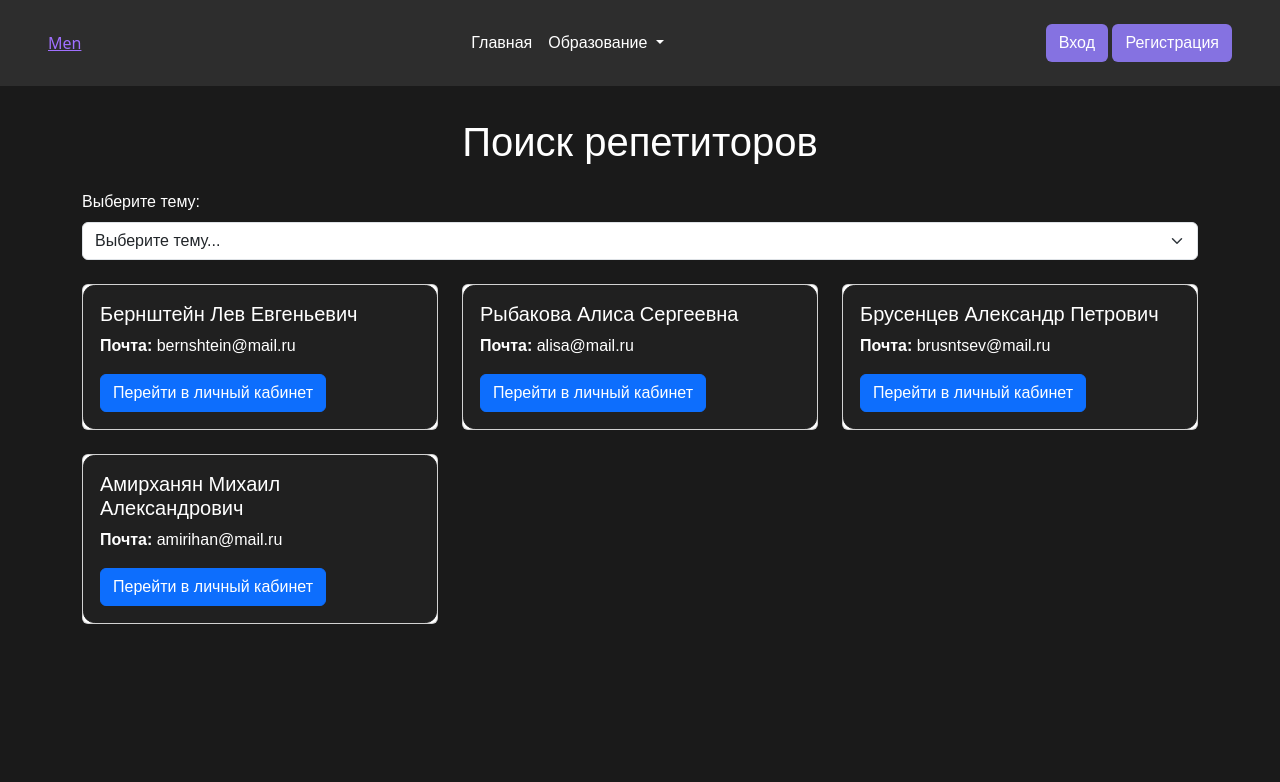
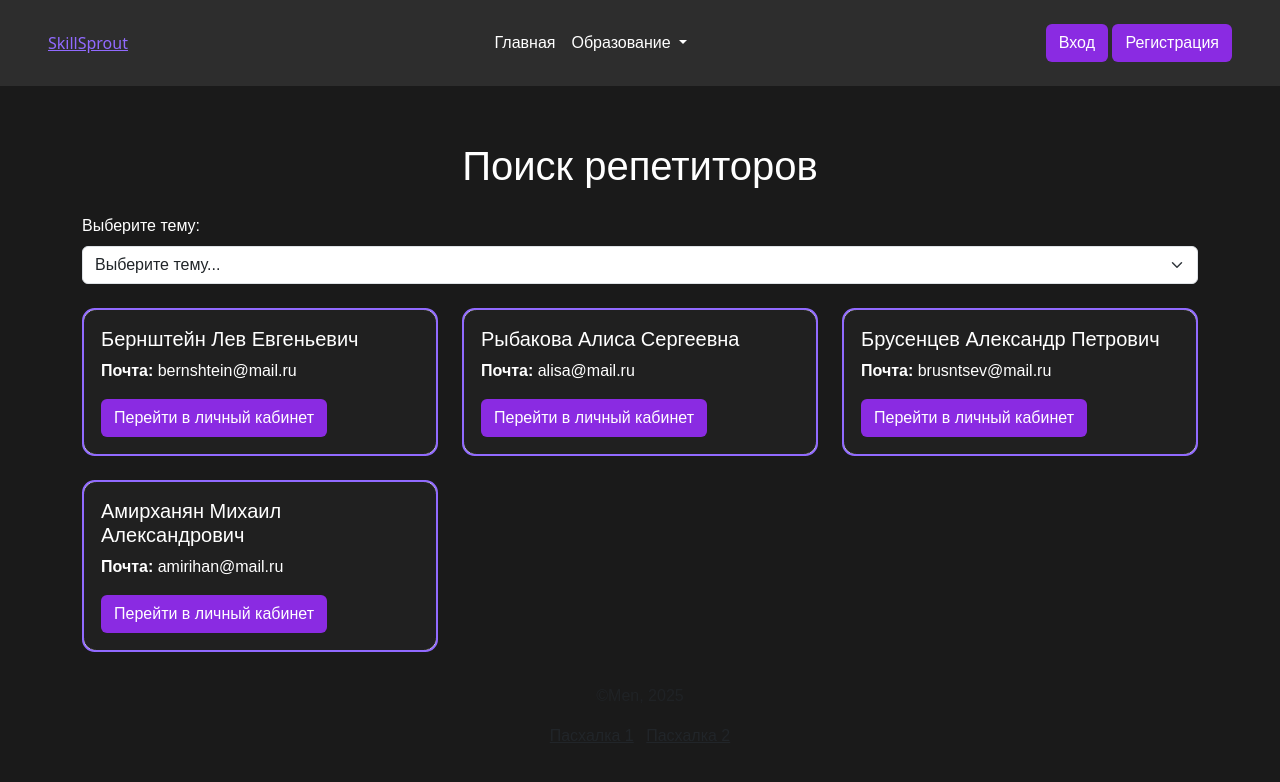
Before and after one commit to alissaryb/sitronics, a Flask app: page /repetitors in a window 1280 px wide. Shown: the top 782 px of the page. Run offline with Flask 3, Linux system fonts and the light colour scheme.

Commit message:
стили

```diff
--- a/static/css/button.css
+++ b/static/css/button.css
@@ -32,10 +32,10 @@
 }
 
 .btn-violet {
-    background: rgb(133, 114, 225);
+    background: var(--purple-primary);
     color: white;
 }
 .btn-violet:hover {
-    background: rgb(145, 131, 211);
+    background: var(--purple-active);
     color: white;
 }
--- a/templates/base.html
+++ b/templates/base.html
@@ -42,7 +42,7 @@
 <nav class="navbar navbar-expand-md my-nav py-3 px-5">
     <span class="bs-icon-sm bs-icon-rounded bs-icon-primary d-flex justify-content-center align-items-center me-2 bs-icon">
         <!-- <img src="/static/media/logo.png" width="37" height="50" class="bi me-2"> -->
-        <span class="text-logo"><a href="/" style="color: #916aff">Men</a></span>
+        <span class="text-logo"><a href="/" style="color: #916aff">SkillSprout</a></span>
     </span>
 
     <button class="navbar-toggler" data-bs-toggle="collapse" data-bs-target="#navbarNav">
--- a/templates/index.html
+++ b/templates/index.html
@@ -5,7 +5,7 @@
 <section class="container my-5 py-5">
     <div class="row align-items-center">
         <div class="col-lg-6">
-            <h1 class="display-4 fw-bold mb-4">Образовательная платформа <span class="text-violet">Men</span></h1>
+            <h1 class="display-4 fw-bold mb-4">Образовательная платформа <span class="text-violet">SkillSprout</span></h1>
             <p class="lead mb-4">Ваш универсальный гид в мире образования и карьеры</p>
             <div class="d-grid gap-3 d-md-flex">
                 <a href="/courses" class="btn btn-violet btn-lg px-4 me-md-2">Начать обучение</a>
@@ -73,7 +73,7 @@
 
 <style>
     .text-violet { color: #916aff; }
-    .border-violet { border: 2px solid #916aff; border-radius: 0.5rem;}
+    .border-violet { border: 2px solid #916aff; border-radius: 0.8rem;}
     .bg-violet { background-color: #916aff; }
     .bg-light-violet { background-color: rgba(145, 106, 255, 0.1); }
     .btn-outline-violet {
--- a/templates/repetitors.html
+++ b/templates/repetitors.html
@@ -1,92 +1,33 @@
-<!DOCTYPE html>
-<html lang="en">
-<head>
-    <meta charset="UTF-8">
-    <meta name="viewport" content="width=device-width, initial-scale=1.0">
-    <link rel="icon" type="image/png" href="/static/media/logo.png">
-    <title></title>
-
-    <link href="https://cdn.jsdelivr.net/npm/bootstrap@5.3.0/dist/css/bootstrap.min.css"
-          rel="stylesheet"
-          integrity="sha384-9ndCyUaIbzAi2FUVXJi0CjmCapSmO7SnpJef0486qhLnuZ2cdeRhO02iuK6FUUVM"
-          crossorigin="anonymous">
-    <link href="https://cdn.jsdelivr.net/npm/bootstrap-icons@1.10.5/font/bootstrap-icons.css" rel="stylesheet">
-
-    <script src="/static/js/connect_styles.js"></script>
-    <link rel="stylesheet" href="https://cdnjs.cloudflare.com/ajax/libs/highlight.js/11.7.0/styles/default.min.css">
-    <script src="https://cdnjs.cloudflare.com/ajax/libs/highlight.js/11.7.0/highlight.min.js"></script>
-    <script>hljs.highlightAll();</script>
-    <script src="https://cdn.jsdelivr.net/npm/bootstrap@5.3.0/dist/js/bootstrap.bundle.min.js"
-        integrity="sha384-geWF76RCwLtnZ8qwWowPQNguL3RmwHVBC9FhGdlKrxdiJJigb/j/68SIy3Te4Bkz"
-        crossorigin="anonymous"></script>
-    <script src="/static/js/theme.js"></script>
+{% extends 'base.html' %}
+{% block main_content %}
 
 <style>
-        .nav-link {
+    .text-violet { color: #916aff; }
+    .border-violet { border: 2px solid #916aff; border-radius: 0.8rem;}
+    .bg-violet { background-color: #916aff; }
+    .bg-light-violet { background-color: rgba(145, 106, 255, 0.1); }
+    .btn-outline-violet {
+        border: 2px solid #916aff;
+        color: #916aff;
+    }
+    .btn-outline-violet:hover {
+        background-color: #916aff;
         color: white;
     }
-
-        .nav-link:hover {
-            color: #bcb1d7;
+    .hover-scale {
+        transition: transform 0.3s ease;
     }
-
-
-        .nav-item.active .nav-link {
-            color: #a070ff;
+    .hover-scale:hover {
+        transform: translateY(-5px);
+    }
+    h3 {
+        color: white;
+    }
+    p {
+        color: white;
     }
 </style>
 
-</head>
-<body>
-    <nav class="navbar navbar-expand-md my-nav py-3 px-5">
-    <span class="bs-icon-sm bs-icon-rounded bs-icon-primary d-flex justify-content-center align-items-center me-2 bs-icon">
-        <!-- <img src="/static/media/logo.png" width="37" height="50" class="bi me-2"> -->
-        <span class="text-logo"><a href="/" style="color: #a070ff">Men</a></span>
-    </span>
-
-    <button class="navbar-toggler" data-bs-toggle="collapse" data-bs-target="#navbarNav">
-        <span class="navbar-toggler-icon"></span>
-    </button>
-
-    <div class="collapse navbar-collapse" id="navbarNav">
-        <ul class="navbar-nav mx-auto">
-
-            <li class="nav-item">
-                <a class="nav-link" href="/">Главная</a>
-            </li>
-
-            <li class="nav-item dropdown">
-                <a class="nav-link dropdown-toggle" href="#" id="navbarDropdown2" role="button" data-bs-toggle="dropdown" aria-expanded="false">
-                    Образование
-                </a>
-                <ul class="dropdown-menu" aria-labelledby="navbarDropdown2">
-                    <li><a class="dropdown-item" href="/courses">Курсы</a></li>
-                    <li><a class="dropdown-item" href="/map">Карта</a></li>
-                    <li><a class="dropdown-item" href="/repetitors">Репетиторы</a></li>
-                </ul>
-            </li>
-
-        </ul>
-        {% if 1 %}
-            <div class="text-end d-none d-lg-block py-2">
-                <a href="/login" class="btn btn-violet">Вход</a>
-                <a href="/register" class="btn btn-violet">Регистрация</a>
-            </div>
-            <div class="text d-lg-none py-2">
-                <a href="/login" class="btn btn-violet">Вход</a>
-                <a href="/register" class="btn btn-violet">Регистрация</a>
-            </div>
-        {% else %}
-            <div class="text-end d-none d-lg-block py-2">
-                <a href="/logout" class="btn btn-red btn">Выйти</a>
-            </div>
-            <div class="text d-lg-none py-2">
-                <a href="/logout" class="btn btn-red btn">Выйти</a>
-            </div>
-        {% endif %}
-
-    </div>
-</nav>
     <div class="container mt-5">
         <h1 class="text-center mb-4" style="color:white">Поиск репетиторов</h1>
 
@@ -103,16 +44,16 @@
         <div class="row gy-4 row-cols-1 row-cols-md-2 row-cols-xl-3" id="courses-container">
         {%for t in teacher:%}
             <div class="col-md-4">
-                <div class="card teacher-card">
+                <div class="card teacher-card border-violet">
                     <div class="card-body">
                         <h5 class="card-title" style="color:white">{{t['name']}}</h5>
                         <p style="color:white"><strong>Почта:</strong> {{t['mail']}}</p>
-                        <a href="/repetitor/{{t['id']}}" class="btn btn-primary">Перейти в личный кабинет</a>
+                        <a href="/repetitor/{{t['id']}}" class="btn btn-violet">Перейти в личный кабинет</a>
                     </div>
                 </div>
             </div>
         {% endfor %}
         </div>
     </div>
-</body>
-</html>
+
+{% endblock %}
```
Lines whose indentation alone changed are shown as unchanged.
